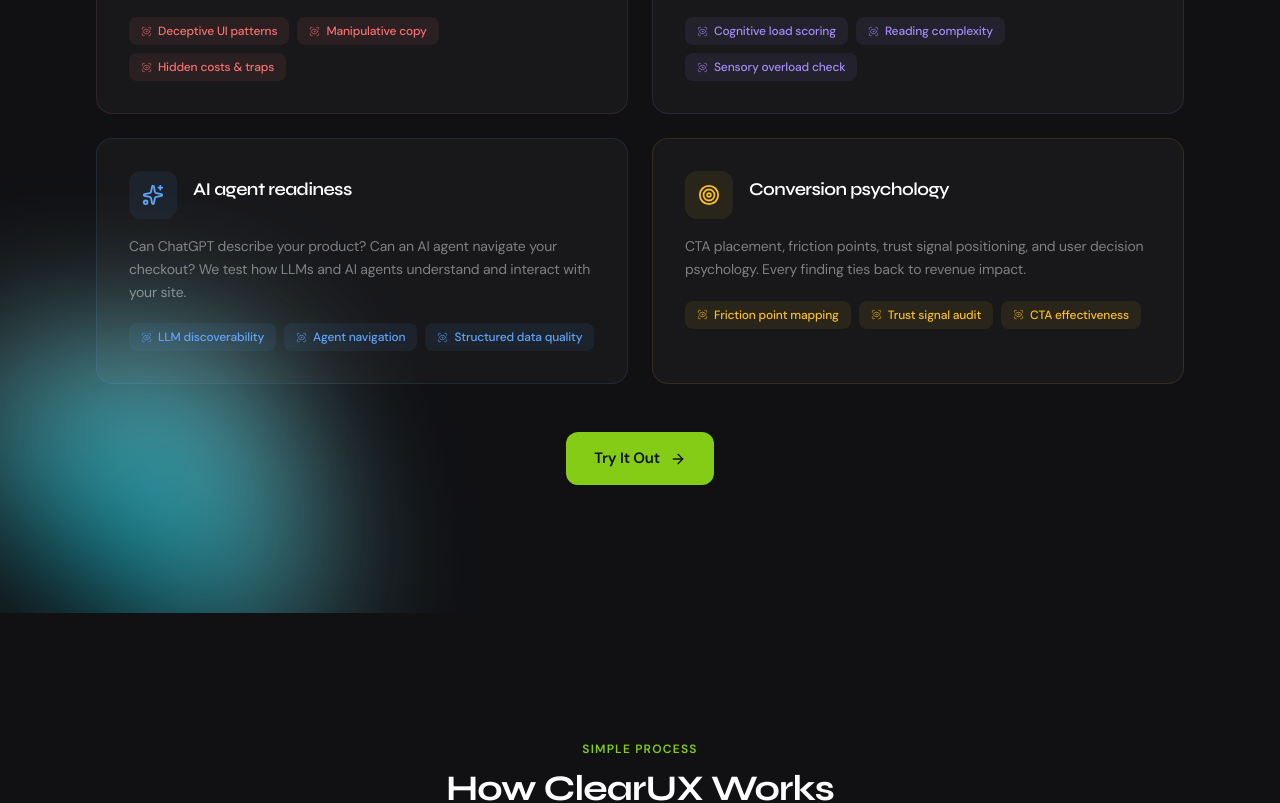
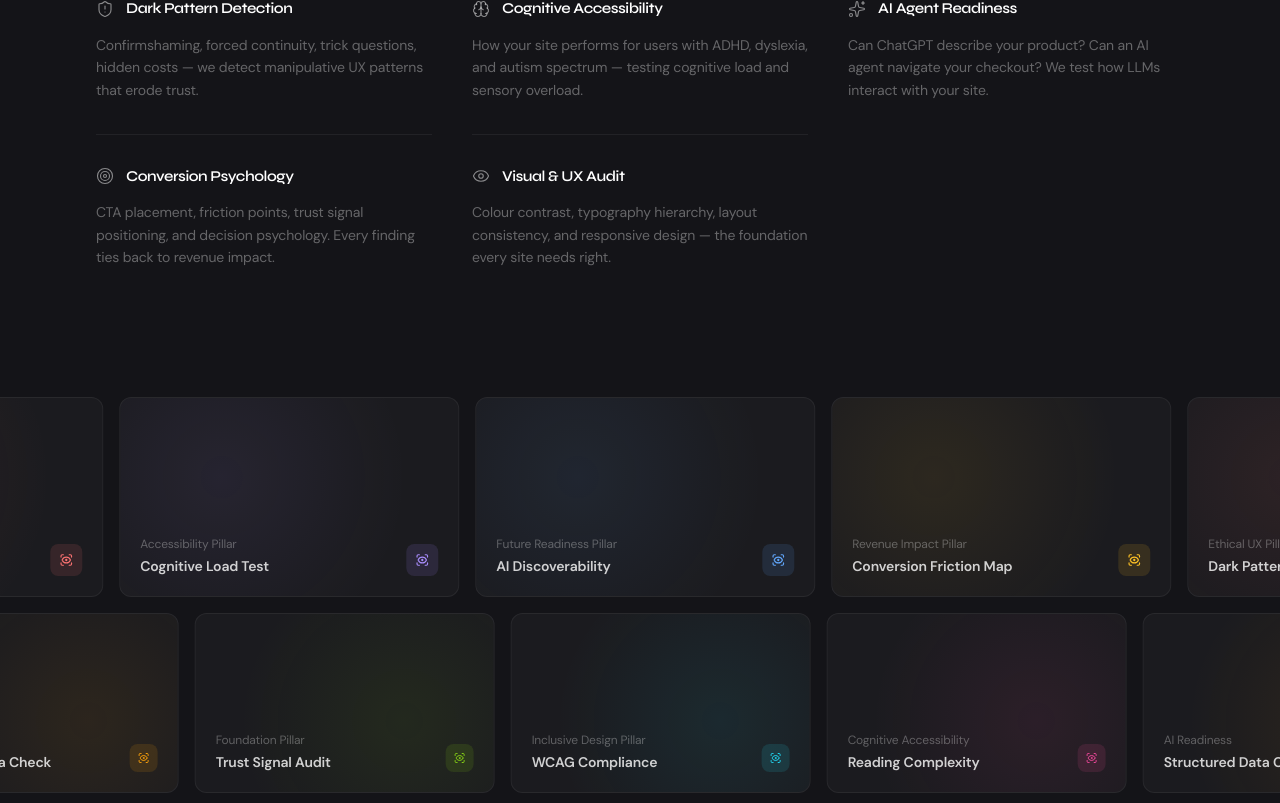
Before and after one commit to schintu79/clearux-saas, a Next.js app: page / in a window 1280 px wide. Shown: the part 1700-2503 px from the top of the page. Built offline with nearby package versions, Linux system fonts and the light colour scheme; no server answers.

Commit message:
Redesign Core Features: Musicbed-style editorial grid with scrolling showcase

```diff
--- a/src/app/page.tsx
+++ b/src/app/page.tsx
@@ -251,118 +251,156 @@ export default function Home() {
 
       {/* ═══════════════════════════════════════════════════════
           SECTION 3 — CORE FEATURES
-          Visual card grid with icons and accent colors
+          Musicbed-style editorial grid with scrolling showcase
           ═══════════════════════════════════════════════════════ */}
-      <section className="relative py-24 sm:py-32 overflow-hidden">
-        <AuroraBackground variant="section" />
+      <section className="relative py-24 sm:py-32 overflow-hidden bg-[#141418]">
         <div className="relative z-10 max-w-6xl mx-auto px-4 sm:px-6 lg:px-8">
-          <ScrollReveal className="text-center mb-16">
-            <p className="text-xs font-semibold tracking-widest uppercase text-[#84CC16] mb-3">Core features</p>
-            <h2 className="font-heading text-3xl sm:text-4xl md:text-[2.75rem] font-bold text-white tracking-tight mb-4" style={{ lineHeight: '1.1' }}>
-              What makes ClearUX <span className="italic font-normal text-white/50">unstoppable</span>
+          {/* Editorial headline — left-aligned, large, Musicbed-style */}
+          <ScrollReveal className="mb-16 sm:mb-20">
+            <h2
+              className="font-heading text-[2rem] sm:text-[2.75rem] md:text-[3.5rem] lg:text-[4rem] font-light text-white tracking-tight max-w-4xl"
+              style={{ lineHeight: '1.1' }}
+            >
+              Powerful features for{' '}
+              <span className="italic text-white/40">high-performing</span>{' '}
+              digital teams.
             </h2>
-            <p className="text-white/40 text-base md:text-lg max-w-2xl mx-auto">
+            <p className="text-white/35 text-base md:text-lg max-w-2xl mt-6 leading-relaxed">
               Four pillars no other tool covers — each one designed to find the issues that actually cost you users and revenue.
             </p>
           </ScrollReveal>
 
-          <StaggerReveal className="grid sm:grid-cols-2 gap-5 lg:gap-6" staggerDelay={0.1}>
+          {/* Feature grid — 3 columns top, 2 bottom, matching Musicbed layout */}
+          <StaggerReveal className="grid sm:grid-cols-2 lg:grid-cols-3 gap-x-10 gap-y-0" staggerDelay={0.08}>
             {[
               {
                 icon: ShieldAlert,
-                color: '#F87171',
-                bgColor: 'rgba(248,113,113,0.08)',
-                borderColor: 'rgba(248,113,113,0.12)',
-                title: 'Dark pattern detection',
-                desc: 'Confirmshaming, forced continuity, trick questions, hidden costs — we detect manipulative UX patterns that erode trust and no other scanner looks for.',
-                highlights: ['Deceptive UI patterns', 'Manipulative copy', 'Hidden costs & traps'],
+                title: 'Dark Pattern Detection',
+                desc: 'Confirmshaming, forced continuity, trick questions, hidden costs — we detect manipulative UX patterns that erode trust.',
               },
               {
                 icon: Brain,
-                color: '#A78BFA',
-                bgColor: 'rgba(167,139,250,0.08)',
-                borderColor: 'rgba(167,139,250,0.12)',
-                title: 'Cognitive accessibility',
-                desc: 'How your site performs for users with ADHD, dyslexia, and autism spectrum — testing cognitive load, reading complexity, and sensory overload.',
-                highlights: ['Cognitive load scoring', 'Reading complexity', 'Sensory overload check'],
+                title: 'Cognitive Accessibility',
+                desc: 'How your site performs for users with ADHD, dyslexia, and autism spectrum — testing cognitive load and sensory overload.',
               },
               {
                 icon: Sparkles,
-                color: '#60A5FA',
-                bgColor: 'rgba(96,165,250,0.08)',
-                borderColor: 'rgba(96,165,250,0.12)',
-                title: 'AI agent readiness',
-                desc: 'Can ChatGPT describe your product? Can an AI agent navigate your checkout? We test how LLMs and AI agents understand and interact with your site.',
-                highlights: ['LLM discoverability', 'Agent navigation', 'Structured data quality'],
+                title: 'AI Agent Readiness',
+                desc: 'Can ChatGPT describe your product? Can an AI agent navigate your checkout? We test how LLMs interact with your site.',
               },
               {
                 icon: Target,
-                color: '#FBBF24',
-                bgColor: 'rgba(251,191,36,0.08)',
-                borderColor: 'rgba(251,191,36,0.12)',
-                title: 'Conversion psychology',
-                desc: 'CTA placement, friction points, trust signal positioning, and user decision psychology. Every finding ties back to revenue impact.',
-                highlights: ['Friction point mapping', 'Trust signal audit', 'CTA effectiveness'],
+                title: 'Conversion Psychology',
+                desc: 'CTA placement, friction points, trust signal positioning, and decision psychology. Every finding ties back to revenue impact.',
+              },
+              {
+                icon: Eye,
+                title: 'Visual & UX Audit',
+                desc: 'Colour contrast, typography hierarchy, layout consistency, and responsive design — the foundation every site needs right.',
               },
             ].map((item, i) => {
               const Icon = item.icon;
               return (
                 <StaggerItem key={i}>
-                  <div
-                    className="rounded-2xl p-7 sm:p-8 h-full transition-all duration-300 hover:-translate-y-1 hover:shadow-xl hover:shadow-black/20 group"
-                    style={{
-                      background: 'rgba(255,255,255,0.03)',
-                      border: `1px solid ${item.borderColor}`,
-                    }}
-                  >
-                    {/* Icon + Title row */}
-                    <div className="flex items-start gap-4 mb-4">
-                      <div
-                        className="w-12 h-12 rounded-xl flex items-center justify-center flex-shrink-0"
-                        style={{ background: item.bgColor }}
-                      >
-                        <Icon size={22} style={{ color: item.color }} />
-                      </div>
-                      <div className="pt-1">
-                        <h3 className="font-heading text-lg font-semibold text-white">{item.title}</h3>
-                      </div>
+                  <div className="py-8 border-t border-white/[0.06]">
+                    <div className="flex items-center gap-3 mb-4">
+                      <Icon size={18} className="text-white/50" strokeWidth={1.5} />
+                      <h3 className="font-heading text-[15px] font-semibold text-white">{item.title}</h3>
                     </div>
-
-                    {/* Description */}
-                    <p className="text-sm text-white/45 leading-relaxed mb-5">{item.desc}</p>
-
-                    {/* Highlight tags */}
-                    <div className="flex flex-wrap gap-2">
-                      {item.highlights.map((tag, j) => (
-                        <span
-                          key={j}
-                          className="inline-flex items-center gap-1.5 text-xs font-medium px-3 py-1.5 rounded-lg"
-                          style={{
-                            background: item.bgColor,
-                            color: item.color,
-                          }}
-                        >
-                          <ScanEye size={11} style={{ color: item.color, opacity: 0.7 }} />
-                          {tag}
-                        </span>
-                      ))}
-                    </div>
+                    <p className="text-sm text-white/35 leading-relaxed">{item.desc}</p>
                   </div>
                 </StaggerItem>
               );
             })}
           </StaggerReveal>
+        </div>
 
-          {/* CTA below the grid */}
-          <ScrollReveal delay={0.3} className="text-center mt-12">
-            <Link
-              href="/register"
-              className="group inline-flex items-center gap-2.5 bg-[#84CC16] text-[#111114] font-semibold text-[15px] px-7 py-3.5 rounded-xl transition-all hover:bg-[#95d825]"
+        {/* ── Scrolling showcase gallery ── */}
+        <div className="mt-16 sm:mt-24 space-y-4 overflow-hidden">
+          {/* Row 1 — scrolls left */}
+          <div className="relative">
+            <div
+              className="flex gap-4 w-max"
+              style={{ animation: 'scroll-left 40s linear infinite' }}
             >
-              Try It Out
-              <ArrowRight size={16} className="group-hover:translate-x-0.5 transition-transform" />
-            </Link>
-          </ScrollReveal>
+              {[...Array(2)].map((_, setIdx) => (
+                <div key={setIdx} className="flex gap-4">
+                  {[
+                    { label: 'Dark Pattern Scanner', subtitle: 'Ethical UX Pillar', color: '#F87171' },
+                    { label: 'Cognitive Load Test', subtitle: 'Accessibility Pillar', color: '#A78BFA' },
+                    { label: 'AI Discoverability', subtitle: 'Future Readiness Pillar', color: '#60A5FA' },
+                    { label: 'Conversion Friction Map', subtitle: 'Revenue Impact Pillar', color: '#FBBF24' },
+                  ].map((card, j) => (
+                    <div
+                      key={j}
+                      className="relative w-[280px] sm:w-[340px] h-[180px] sm:h-[200px] rounded-xl overflow-hidden flex-shrink-0"
+                      style={{ background: 'rgba(255,255,255,0.03)', border: '1px solid rgba(255,255,255,0.06)' }}
+                    >
+                      {/* Subtle gradient accent */}
+                      <div
+                        className="absolute inset-0 opacity-[0.08]"
+                        style={{ background: `radial-gradient(circle at 30% 40%, ${card.color} 0%, transparent 70%)` }}
+                      />
+                      <div className="absolute bottom-0 left-0 right-0 p-5 flex items-end justify-between">
+                        <div>
+                          <p className="text-xs text-white/30 mb-1">{card.subtitle}</p>
+                          <p className="text-sm font-semibold text-white/80">{card.label}</p>
+                        </div>
+                        <div
+                          className="w-8 h-8 rounded-lg flex items-center justify-center"
+                          style={{ background: `${card.color}20` }}
+                        >
+                          <ScanEye size={14} style={{ color: card.color }} />
+                        </div>
+                      </div>
+                    </div>
+                  ))}
+                </div>
+              ))}
+            </div>
+          </div>
+
+          {/* Row 2 — scrolls right */}
+          <div className="relative">
+            <div
+              className="flex gap-4 w-max"
+              style={{ animation: 'scroll-right 45s linear infinite' }}
+            >
+              {[...Array(2)].map((_, setIdx) => (
+                <div key={setIdx} className="flex gap-4">
+                  {[
+                    { label: 'Trust Signal Audit', subtitle: 'Foundation Pillar', color: '#84CC16' },
+                    { label: 'WCAG Compliance', subtitle: 'Inclusive Design Pillar', color: '#22D3EE' },
+                    { label: 'Reading Complexity', subtitle: 'Cognitive Accessibility', color: '#EC4899' },
+                    { label: 'Structured Data Check', subtitle: 'AI Readiness', color: '#F59E0B' },
+                  ].map((card, j) => (
+                    <div
+                      key={j}
+                      className="relative w-[260px] sm:w-[300px] h-[160px] sm:h-[180px] rounded-xl overflow-hidden flex-shrink-0"
+                      style={{ background: 'rgba(255,255,255,0.03)', border: '1px solid rgba(255,255,255,0.06)' }}
+                    >
+                      <div
+                        className="absolute inset-0 opacity-[0.08]"
+                        style={{ background: `radial-gradient(circle at 70% 60%, ${card.color} 0%, transparent 70%)` }}
+                      />
+                      <div className="absolute bottom-0 left-0 right-0 p-5 flex items-end justify-between">
+                        <div>
+                          <p className="text-xs text-white/30 mb-1">{card.subtitle}</p>
+                          <p className="text-sm font-semibold text-white/80">{card.label}</p>
+                        </div>
+                        <div
+                          className="w-7 h-7 rounded-lg flex items-center justify-center"
+                          style={{ background: `${card.color}20` }}
+                        >
+                          <ScanEye size={12} style={{ color: card.color }} />
+                        </div>
+                      </div>
+                    </div>
+                  ))}
+                </div>
+              ))}
+            </div>
+          </div>
         </div>
       </section>
 
```
Also changed, not shown: src/app/globals.css (+10 -0 lines).
